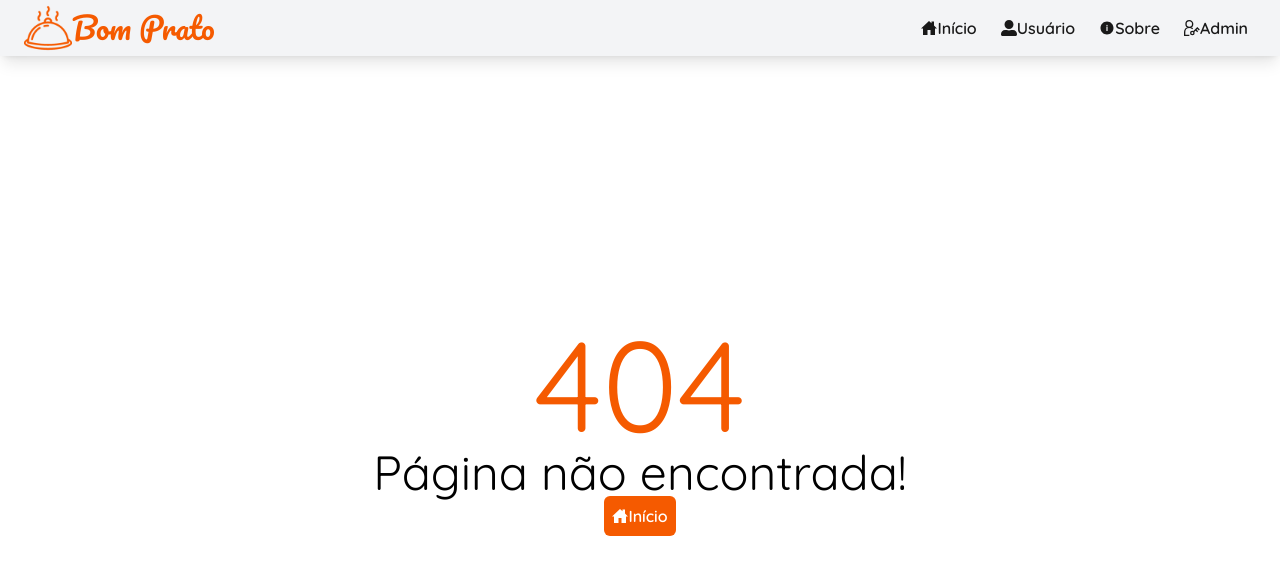
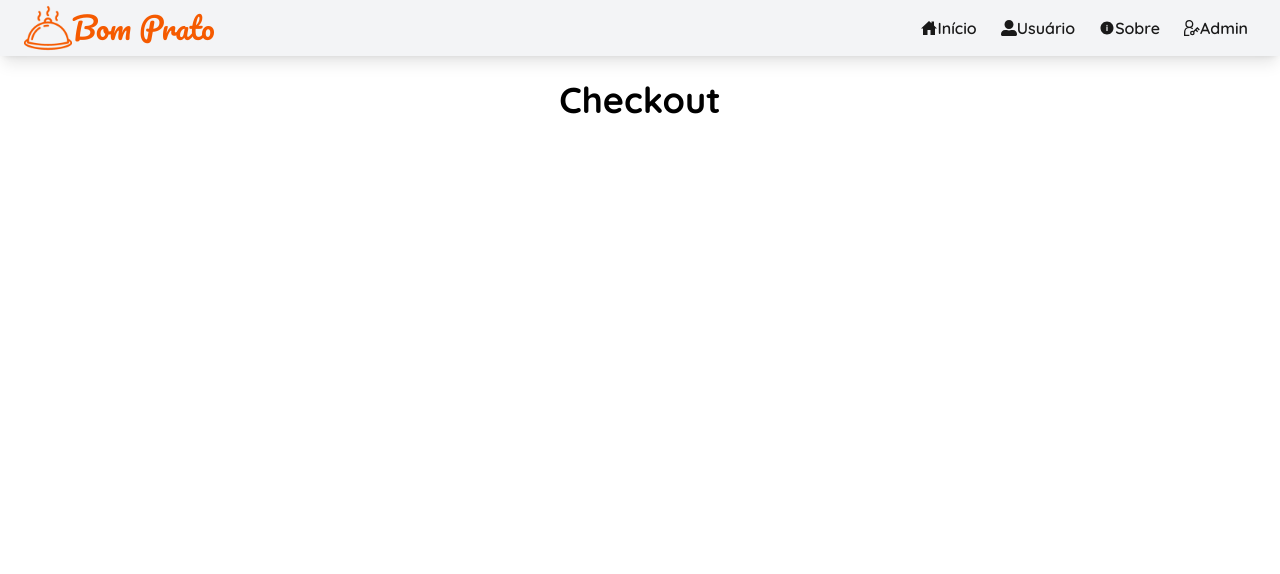
Before and after one commit to GuilhermeRPimenta/Restaurante, a React (Vite) app in the folder client/: page /checkout in a window 1280 px wide. Before the commit this address had no page. Shown: the top 574 px of the page. Built offline with nearby package versions, Linux system fonts and the light colour scheme.

Commit message:
feat: client
adds checkout route

```diff
--- /dev/null
+++ b/client/src/pages/Checkout.tsx
@@ -0,0 +1,9 @@
+const Checkout = () => {
+  return (
+    <div className="flex flex-col h-full text-center w-full justify-center px-4">
+      <h2 className="text-4xl font-bold mb-10">Checkout</h2>
+    </div>
+  );
+};
+
+export default Checkout;
--- a/client/src/routes.tsx
+++ b/client/src/routes.tsx
@@ -9,6 +9,7 @@ import NotFound from "./pages/NotFound";
 import ProductUpdate from "./pages/admin/products/ProductUpdate";
 import ProductsHome from "./pages/admin/products/ProductsHome";
 import UserHome from "./pages/user/UserHome";
+import Checkout from "./pages/Checkout";
 
 const router = createBrowserRouter([
   {
@@ -35,6 +36,10 @@ const router = createBrowserRouter([
         path: "/admin/products/:productId",
         element: <ProductUpdate />,
       },
+      {
+        path: "/checkout",
+        element: <Checkout />,
+      },
       { path: "/*", element: <NotFound /> },
     ],
   },
```
